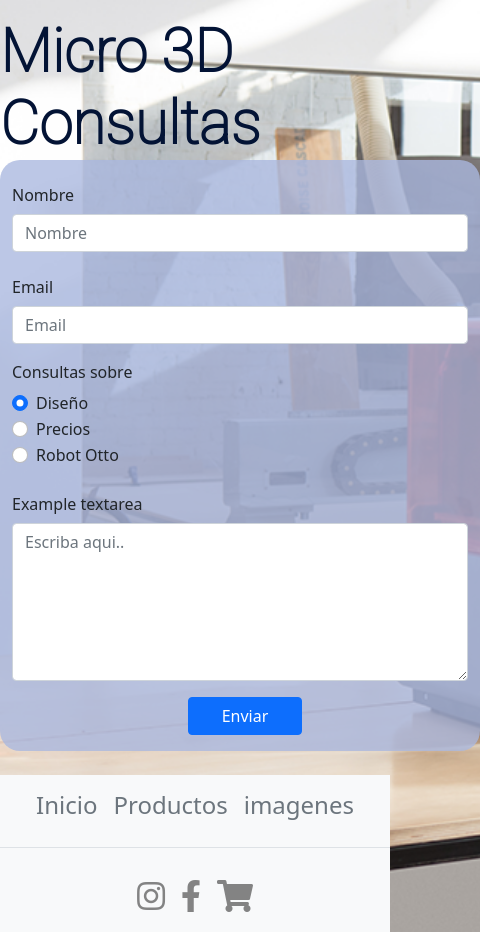
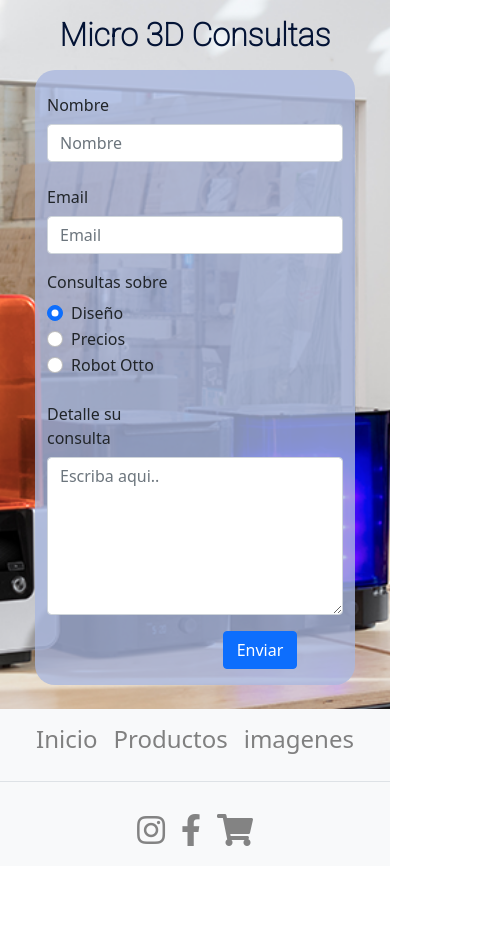
Before and after one commit to gaspigon/Micro.3d-II, a website: page contacto.html in a window 390 px wide. Shown: the whole page, 480 px wide, since content can reach past the window. After the commit the page ends 866 px from the top, so only its background shows below. Drawn offline with nearby package versions, Linux system fonts and the light colour scheme.

Commit message:
cambios en pagina de contacto para mobile

```diff
--- a/contacto.html
+++ b/contacto.html
@@ -23,13 +23,15 @@
      rel="stylesheet">
 </head>
 <body>
-    <header>
+    <header container-fluid>
+       <div class="titulo">
+        <h1>Micro 3D Consultas</h1>
+       </div>
 
-        <h1>Micro 3D Consultas</h1>
 
     </header>
 
-    <form class="container  mx-auto " >
+    <form class="container  ms-auto col-xs-5" >
       <div class="form-group col col-12 box-1  ">
         <label for="inputEmail3" class="col-1 col-form-label mt-3">Nombre</label>
         <div class="col-12">
@@ -70,7 +72,7 @@
       </fieldset>
 
       <div class="form-group col col-12  box-1 mt-3">
-          <label for="Textarea1" class=" col-5 col-form-label ms-auto">Example textarea</label>
+          <label for="Textarea1" class=" col-5 col-form-label ms-auto">Detalle su consulta</label>
 
         <div class="col-12">
           <textarea class="form-control" id="Textarea1" placeholder="Escriba aqui.." rows="6"></textarea>
@@ -89,11 +91,11 @@
 
 
 
-    <footer class="py-1 my-4 bg-light mb-0 ">
+    <footer class="py-1 my-4 bg-light mb-0 ms-auto col-sm-12 ">
      <ul class="nav justify-content-center border-bottom pb-3 mb-3">
-        <li class="nav-item"><a href="index.html" class="nav-link px-2 text-muted link">Inicio</a></li>
-        <li class="nav-item"><a href="index.html" class="nav-link px-2 text-muted link">Productos</a></li>
-        <li class="nav-item"><a href="index.html" class="nav-link px-2 text-muted link">imagenes</a></li>
+        <li class="nav-item"><a href="index.html" class="nav-link px-2  link">Inicio</a></li>
+        <li class="nav-item"><a href="index.html" class="nav-link px-2  link">Productos</a></li>
+        <li class="nav-item"><a href="index.html" class="nav-link px-2  link">imagenes</a></li>
 
       </ul>
 
--- a/css/contacto.css
+++ b/css/contacto.css
@@ -9,29 +9,53 @@ body{
     background-repeat: no-repeat;
     background-size: cover;
 }
+@media screen and (max-width:600px) {
+    body{
+
+    background-size: cover;
+    background-position: center;
+    }
+
+}
 header{
     display: flex;
     flex-wrap: wrap;
     justify-content: center;
+    width: 100%;
 }
 
+.titulo{
+    width: 100%;
+}
 
 h1{
-    font-size: 60px;
+    display: flex;
+    justify-content: center;
+    font-size: 5rem;
     color: rgb(3, 19, 53);
     margin: 4% 0 0 0;
     font-family: 'Roboto', sans-serif;
     font-weight: bolder;
+    width: 100%;
 }
+@media screen and (max-width:600px) {
+    h1{
+        font-size: 2rem;
+        margin-bottom: 1rem;
 
+
+    }
+
+}
 .container{
     background-color: rgba(171, 184, 224, 0.788);
     width: 30rem;
     border-radius: 20px;
-
-
-
-
+}
+@media screen and (max-width:600px) {
+    .container{
+        width: 20rem;
+    }
 
 }
 
@@ -49,12 +73,18 @@ h1{
     color: rgba(92, 91, 91, 0.753);
 }
 
+.link-footer:hover{
+    color: tomato;
+}
 
 .link{
     font-size: 1.5rem;
     transition: all 0.2s;
+    color: gray;
 }
 
 .link:hover{
     transform: scale(1.1);
+    color: tomato;
+
 }
```
